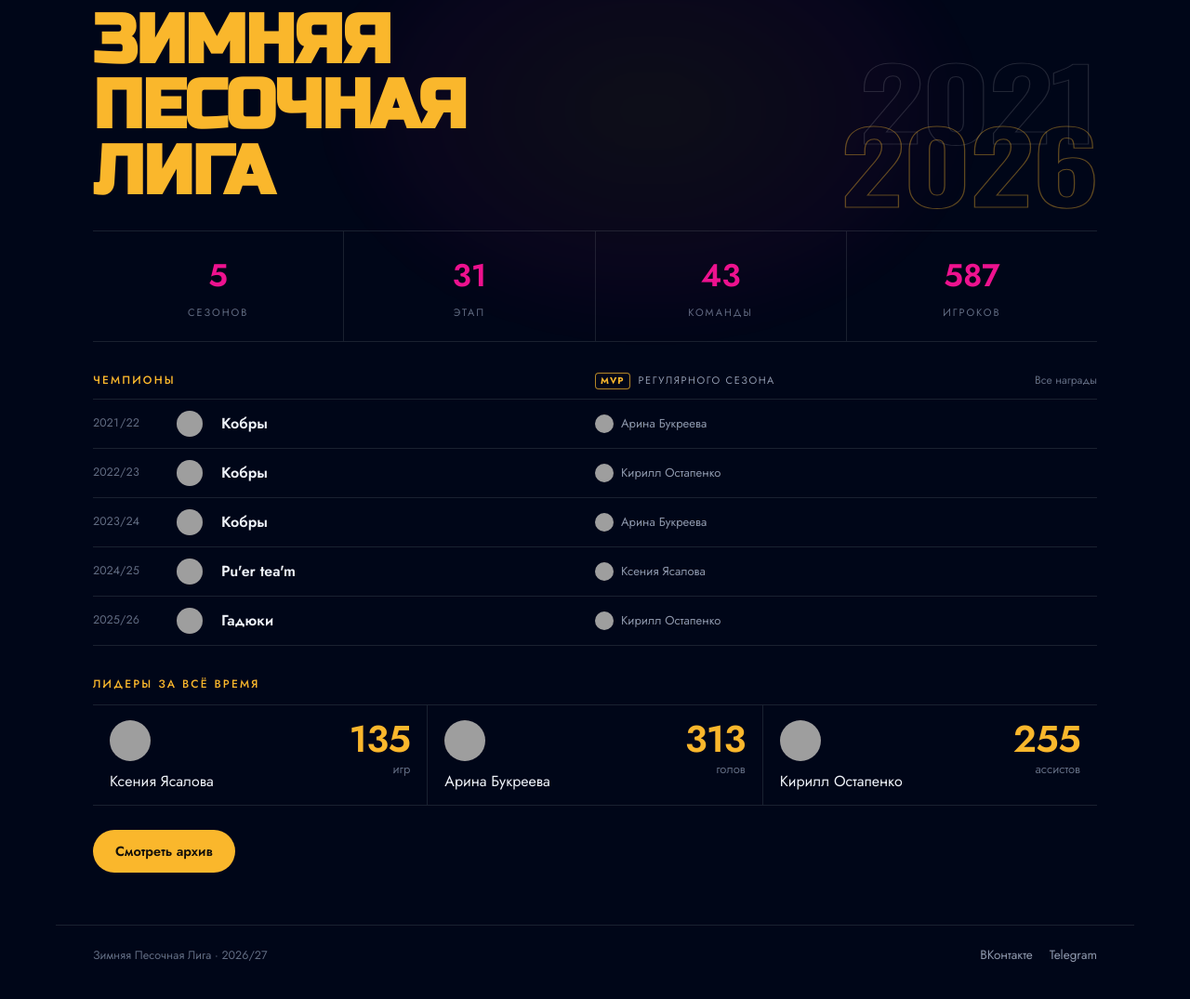
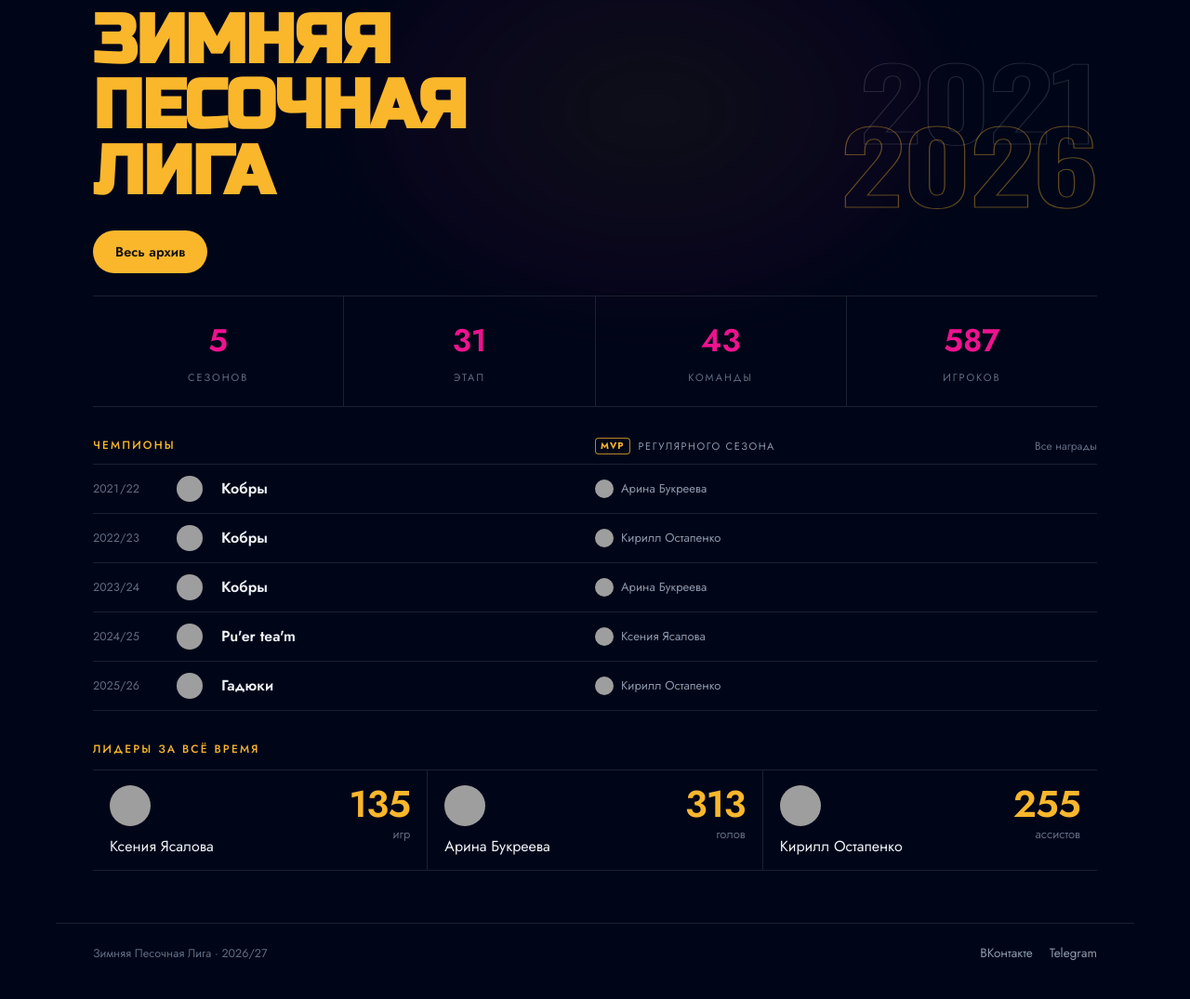
Before and after one commit to iaroslavexe/zpl-site, a FastAPI app: page /archive in a window 1280 px wide. Shown: the part 89-1164 px from the top of the page at 93% size. After the commit the page ends 1122 px from the top, so only its background shows below. Run offline with FastAPI, Linux system fonts and the light colour scheme; grey boxes are pictures that could not be loaded.

Commit message:
Архив: кнопка «Весь архив» над плитками

```diff
--- a/app/static/css/pages.css
+++ b/app/static/css/pages.css
@@ -983,3 +983,5 @@
 .leader__person { display: flex; flex-direction: column; align-items: flex-start; gap: 10px; min-width: 0; }
 .leader__avatar { width: 44px; height: 44px; border-radius: 50%; object-fit: cover; }
 .leader__top { display: flex; flex-direction: column; align-items: flex-end; gap: 3px; text-align: right; }
+
+.archive-cta--top { margin: 0 0 24px; }
--- a/app/templates/pages/archive.html
+++ b/app/templates/pages/archive.html
@@ -7,6 +7,8 @@
   <h1 class="archive-hero">Зимняя<br>песочная<br><em>лига</em></h1>
   <p class="archive-year" aria-hidden="true"><b>2021</b><b>2026</b></p>
 </div>
+
+<a class="archive-cta archive-cta--top" href="/archive/seasons">Весь архив</a>
 
 <div class="archive-tiles">
   <a class="archive-tile" href="/archive/seasons"><b>{{ summary.seasons }}</b><span>{{ summary.seasons_word }}</span></a>
@@ -60,6 +62,5 @@
   {% endfor %}
 </div>
 
-<a class="archive-cta" href="/archive/seasons">Смотреть архив</a>
 
 {% endblock %}
```
